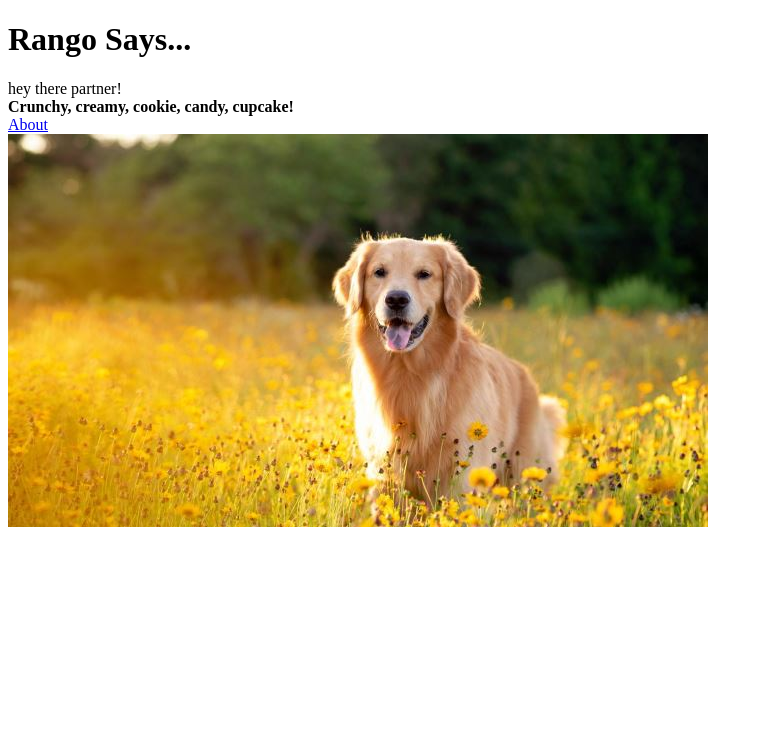
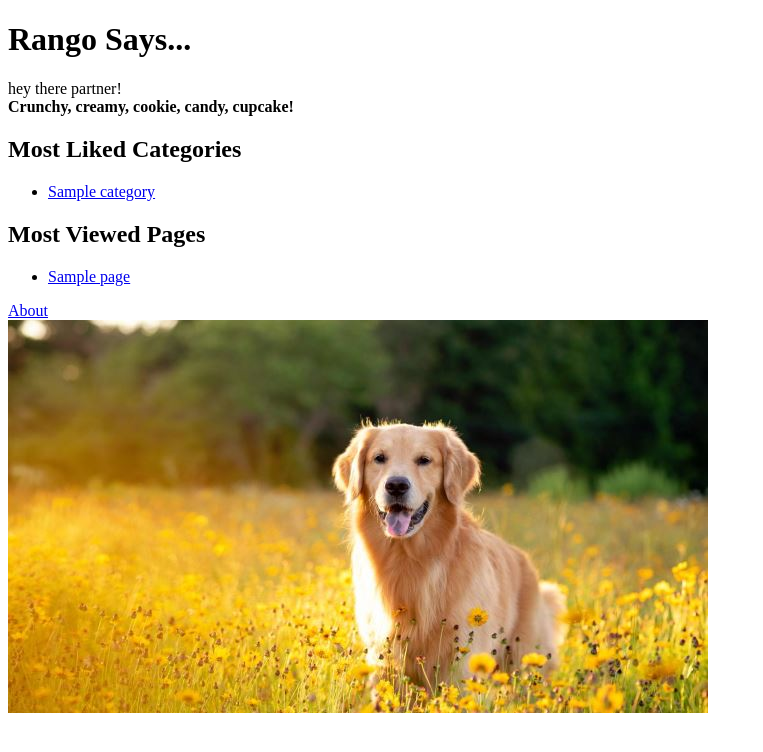
Before and after one commit to rosscam/tango_with_django_project, a Django app: page / in a window 1280 px wide. Shown: the top 752 px of the page, without its empty margins (0-763 px from the left). Run offline with Django 3.2, Linux system fonts and the light colour scheme; tables that the repository leaves empty hold one stand-in row (values such as "Sample post").

Commit message:
chapter 6 working

```diff
--- a/rango/admin.py
+++ b/rango/admin.py
@@ -1,8 +1,10 @@
 from django.contrib import admin
 from rango.models import Category, Page
 
-admin.site.register(Category)
+class CategoryAdmin(admin.ModelAdmin):
+    prepopulated_fields = {'slug': ('name',)}
 
+admin.site.register(Category,CategoryAdmin)
 
 class PageAdmin(admin.ModelAdmin):
     list_display = ("title","category","url")
--- a/rango/models.py
+++ b/rango/models.py
@@ -1,9 +1,15 @@
 from django.db import models
+from django.template.defaultfilters import slugify
 
 class Category(models.Model):
     name = models.CharField(max_length=128, unique=True)
     views = models.IntegerField(default=0)
     likes = models.IntegerField(default=0)
+    slug = models.SlugField(unique=True)
+
+    def save(self,*args, **kwargs):
+        self.slug = slugify(self.name)
+        super(Category, self).save(*args,**kwargs)
 
     class Meta:
         verbose_name_plural = 'Categories'
--- a/rango/urls.py
+++ b/rango/urls.py
@@ -5,5 +5,7 @@ app_name = 'rango'
 
 urlpatterns = [
     path('', views.index, name='index'),
-    path('about/', views.about, name='about')
+    path('about/', views.about, name='about'),
+    path('category/<slug:category_name_slug>/',
+        views.show_category, name='show_category'),
 ]
--- a/rango/views.py
+++ b/rango/views.py
@@ -1,10 +1,32 @@
 from django.shortcuts import render
 from django.http import HttpResponse
+from rango.models import Category,Page
 
 def index(request):
+    category_list = Category.objects.order_by('-likes')[:5]
+    page_list = Page.objects.order_by('-views')[:5]
+
     context_dict = {'boldmessage': 'Crunchy, creamy, cookie, candy, cupcake!'}
+
+    context_dict['categories'] = category_list
+    context_dict['pages'] = page_list
+
     return render(request, 'rango/index.html', context=context_dict)
 
 def about(request):
     context_dict = {'boldmessage': 'This tutorial has been put together by Ross Cameron'}
     return render(request, 'rango/about.html', context=context_dict)
+
+def show_category(request,category_name_slug):
+    context_dict = {}
+    try:
+        category = Category.objects.get(slug=category_name_slug)
+        pages = Page.objects.filter(category=category)
+        context_dict['pages'] = pages
+        context_dict['category'] = category
+
+    except Category.DoesNotExist:
+        context_dict['category'] = None
+        context_dict['pages'] = None
+
+    return render(request, 'rango/category.html', context=context_dict)
--- a/templates/rango/index.html
+++ b/templates/rango/index.html
@@ -13,6 +13,37 @@
             hey there partner!<br />
             <strong>{{ boldmessage }}</strong><br />
         </div>
+
+        <div>
+        {% if categories %}
+            <h2>Most Liked Categories</h2>
+            <ul>
+            {% for category in categories %}
+                <li>
+                    <a href="/rango/category/{{ category.slug }}/">{{ category.name }}</a>
+                </li>
+            {% endfor %}
+            </ul>
+        {% else %}
+            <strong>There are no categories present.</strong>
+        {% endif %}
+        </div>
+
+        <div>
+        {% if pages %}
+            <h2>Most Viewed Pages</h2>
+            <ul>
+                {% for page in pages %}
+                    <li>
+                        <a href="{{ page.url }}">{{ page.title }}</a>
+                    </li>
+                {% endfor %}
+            </ul>
+        {% else %}
+            <strong>There are no pages present.</strong>
+        {% endif %}
+        </div>
+
         <div>
             <a href="/rango/about/">About</a><br />
             <img src="{% static 'images/rango.jpg' %}"
```
Also changed, not shown: populate_rango.py (+17 -9 lines), templates/rango/category.html (added, +29 -0 lines), rango/migrations/0003_category_slug.py (added).
